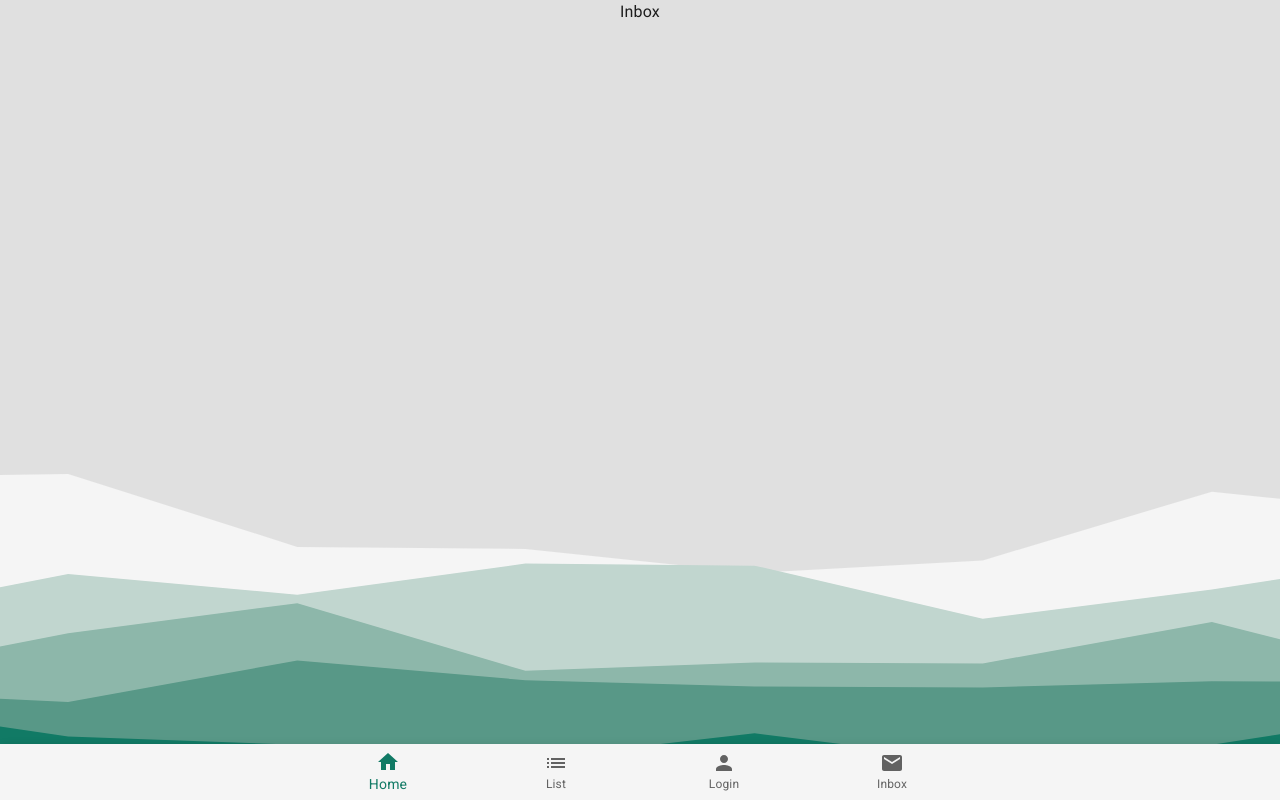
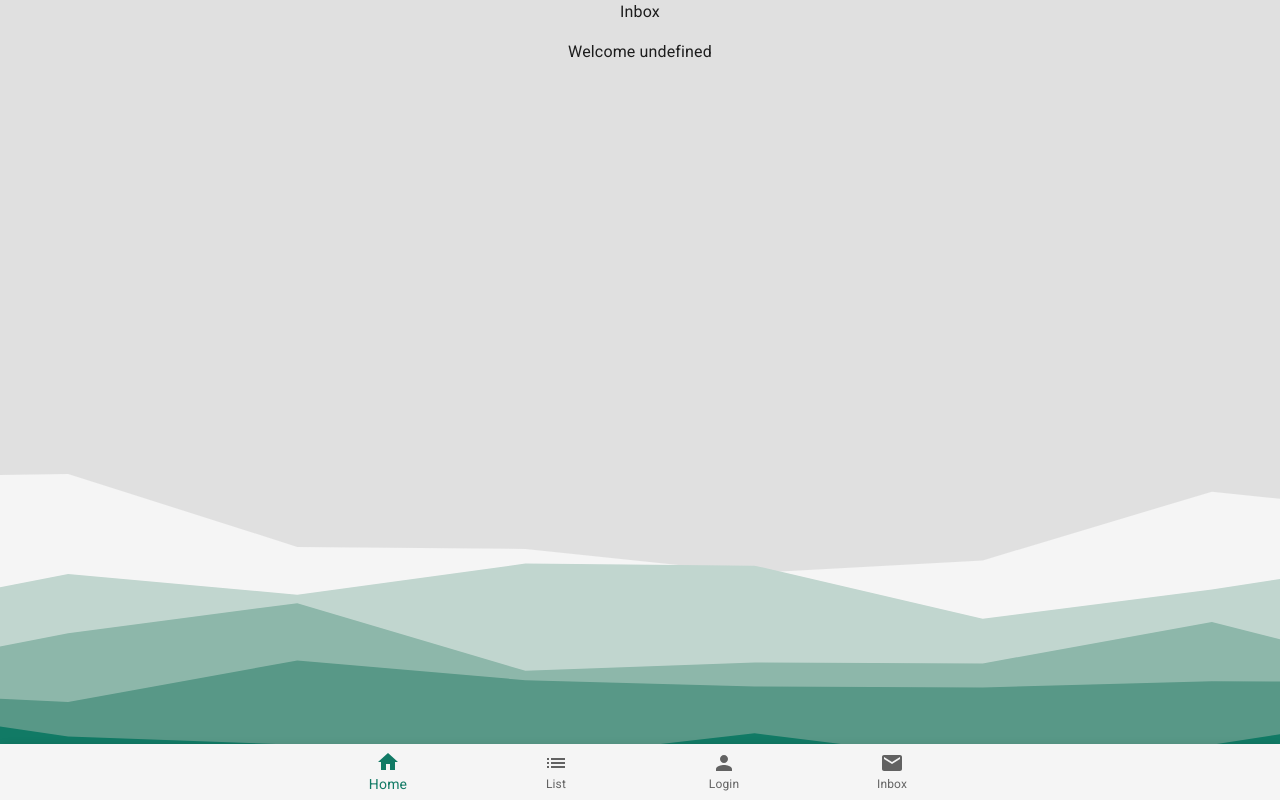
Before and after one commit to podmar/belayme, a React (Create React App) app in the folder client/: page /inbox in a window 1280 px wide. Built offline with nearby package versions, Linux system fonts and the light colour scheme; no server answers.

Commit message:
set up a test welcome message reading user from the auth provider

```diff
--- a/client/src/views/Inbox.js
+++ b/client/src/views/Inbox.js
@@ -1,8 +1,15 @@
-import React from 'react'
+import React, { useContext } from 'react'
+import { AuthContext } from '../context/AuthContext'
 
 function Inbox() {
+  const {user} = useContext(AuthContext);
+
+
   return (
-    <div>Inbox</div>
+    <>
+      <div>Inbox</div>
+      {{user} ? <p>{`Welcome ${user.nickname}`}</p> : " please log in to see your inbox"}
+    </>
   )
 }
 
```
